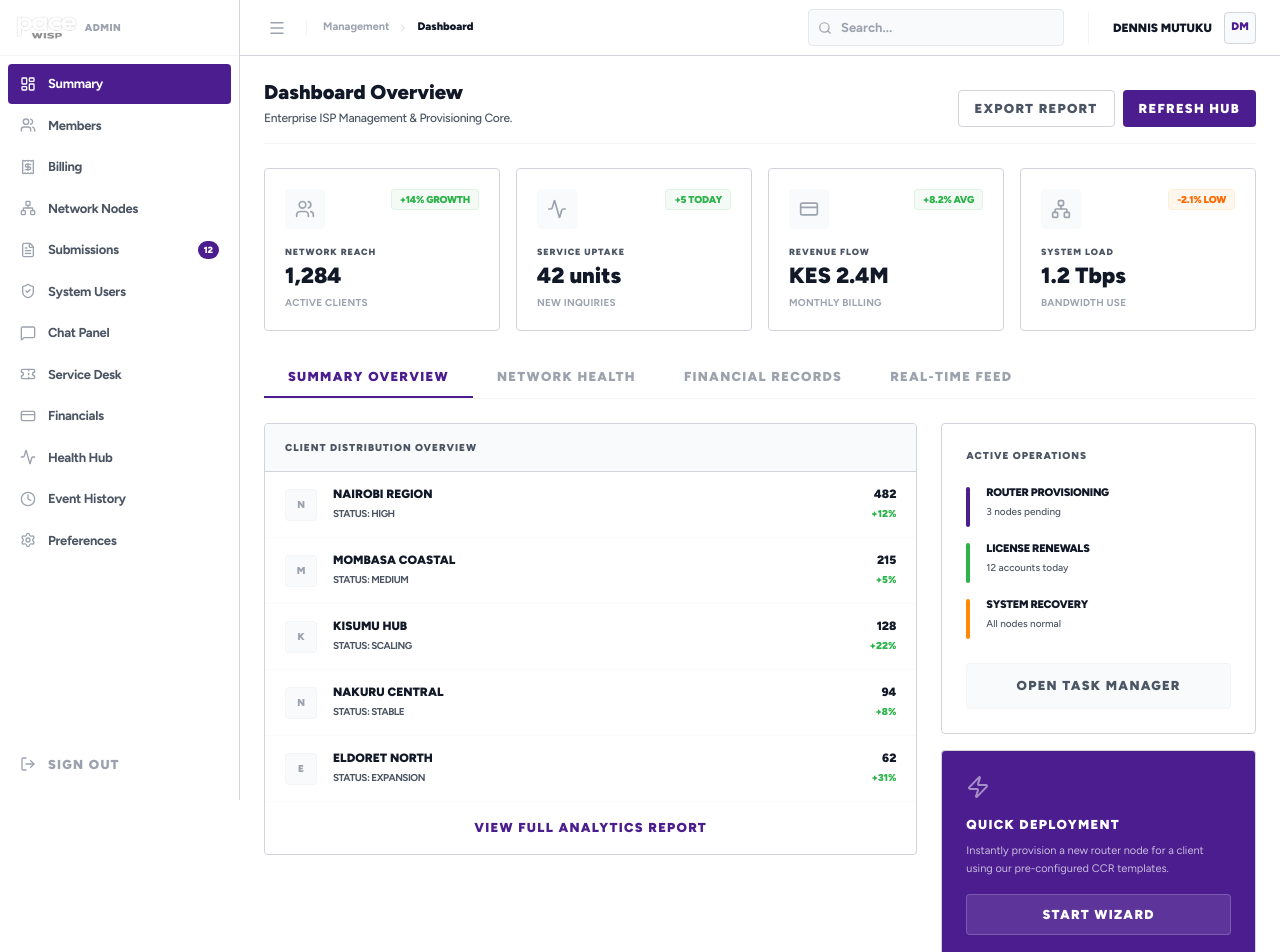
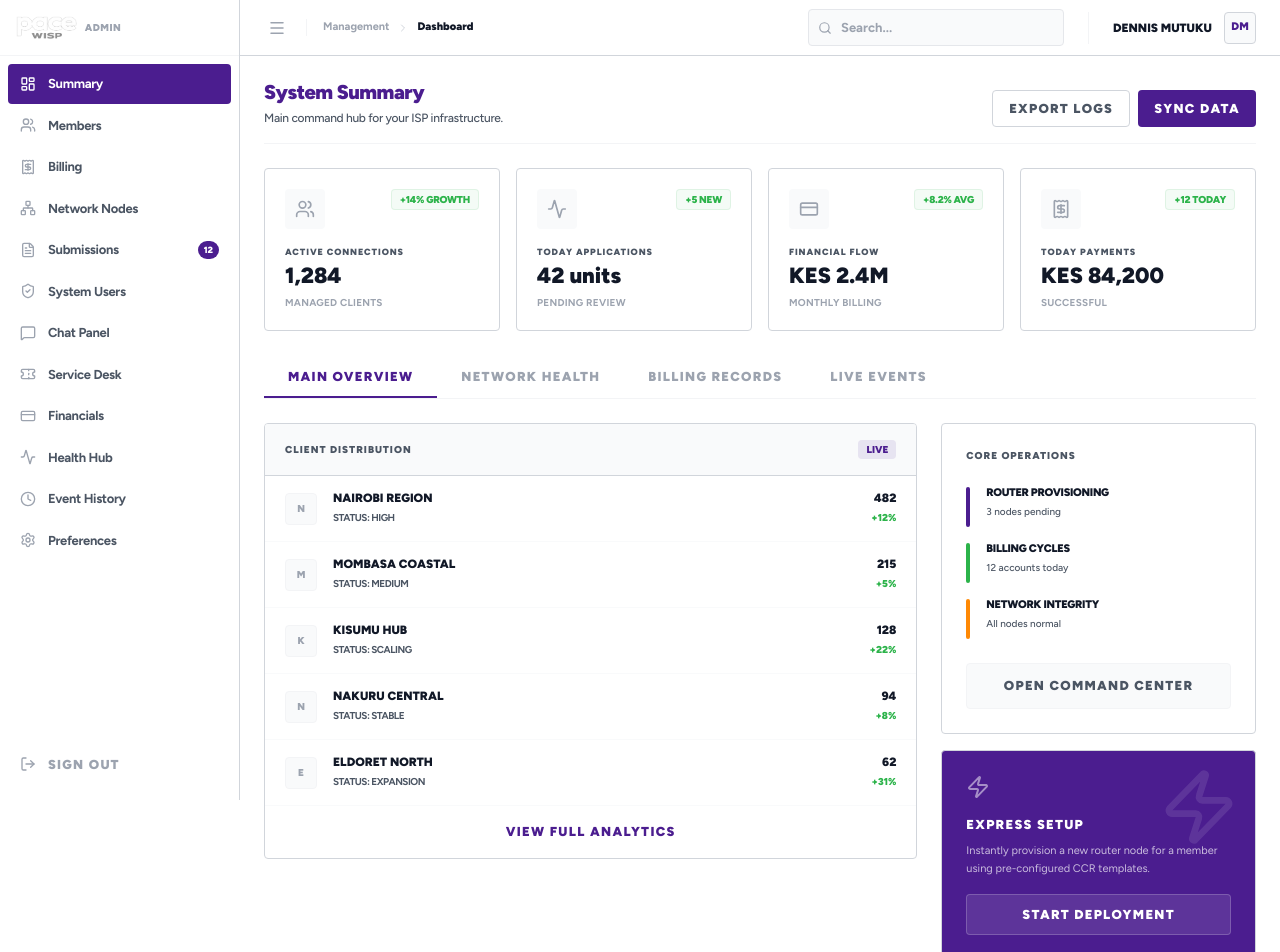
Before and after one commit to dennismutuku2005/pacewebsite, a Next.js app in the folder paceadmin/: page /dashboard in a window 1280 px wide. Shown: the top 952 px of the page. Built offline with nearby package versions, Linux system fonts and the light colour scheme.

Commit message:
Auto-update: page.js

```diff
--- a/paceadmin/src/app/dashboard/page.js
+++ b/paceadmin/src/app/dashboard/page.js
@@ -4,37 +4,34 @@ import React, { useState, useEffect } from 'react'
 import { motion, AnimatePresence } from 'framer-motion'
 import {
     Users, Activity, CreditCard, Network,
-    ArrowUpRight, ArrowDownRight, Search,
-    Clock, CheckCircle2, Globe, Laptop, Zap
+    Zap, Receipt
 } from 'lucide-react'
 import { cn } from '@/lib/utils'
+import { Spinner } from '@/components/Loader'
+import { Skeleton, CardSkeleton } from '@/components/Skeleton'
 
 export default function DashboardPage() {
-    const [activeTab, setActiveTab] = useState('summary')
-    const [isLoading, setIsLoading] = useState(true)
+    const [activeTab, setActiveTab] = useState('overview')
+    const [isRefreshing, setIsRefreshing] = useState(true)
 
     useEffect(() => {
-        const timer = setTimeout(() => setIsLoading(false), 1200)
+        const timer = setTimeout(() => setIsRefreshing(false), 1200)
         return () => clearTimeout(timer)
     }, [])
 
-    const stats = [
-        { label: 'Network Reach', value: '1,284', change: '+14% growth', note: 'Active Clients', icon: Users },
-        { label: 'Service Uptake', value: '42 units', change: '+5 today', note: 'New Inquiries', icon: Activity },
-        { label: 'Revenue Flow', value: 'KES 2.4M', change: '+8.2% avg', note: 'Monthly Billing', icon: CreditCard },
-        { label: 'System Load', value: '1.2 Tbps', change: '-2.1% low', note: 'Bandwidth Use', icon: Network },
+    const metrics = [
+        { label: 'Active Connections', value: '1,284', change: '+14% growth', note: 'Managed Clients', icon: Users },
+        { label: 'Today Applications', value: '42 units', change: '+5 new', note: 'Pending Review', icon: Activity },
+        { label: 'Financial Flow', value: 'KES 2.4M', change: '+8.2% avg', note: 'Monthly Billing', icon: CreditCard },
+        { label: 'Today Payments', value: 'KES 84,200', change: '+12 today', note: 'Successful', icon: Receipt },
     ]
 
-    const tabs = [
-        { id: 'summary', label: 'Summary Overview' },
+    const categories = [
+        { id: 'overview', label: 'Main Overview' },
         { id: 'network', label: 'Network Health' },
-        { id: 'financials', label: 'Financial Records' },
-        { id: 'monitoring', label: 'Real-time Feed' },
+        { id: 'financials', label: 'Billing Records' },
+        { id: 'monitoring', label: 'Live Events' },
     ]
-
-    const Skeleton = ({ className }) => (
-        <div className={cn("animate-pulse bg-gray-50 rounded", className)}></div>
-    )
 
     return (
         <div className="space-y-6 font-figtree">
@@ -42,59 +39,63 @@ export default function DashboardPage() {
             {/* Title Section */}
             <div className="border-b border-gray-100 pb-4 flex justify-between items-end">
                 <div>
-                    <h1 className="text-[20px] font-black text-admin-value leading-tight">Dashboard Overview</h1>
-                    <p className="text-[12px] text-admin-label mt-1 font-medium tracking-tight">Enterprise ISP Management & Provisioning Core.</p>
+                    <h1 className="text-[20px] font-black text-admin-value leading-tight tracking-tight text-pace-purple">System Summary</h1>
+                    <p className="text-[12px] text-admin-label mt-1 font-medium tracking-tight">Main command hub for your ISP infrastructure.</p>
                 </div>
                 <div className="flex gap-2">
                     <button className="px-4 py-2 border border-pace-border text-admin-label rounded text-[11px] font-black hover:border-pace-purple transition-all uppercase tracking-widest bg-white">
-                        Export Report
+                        Export Logs
                     </button>
-                    <button className="px-4 py-2 bg-pace-purple text-white rounded text-[11px] font-black hover:bg-[#3d1a75] transition-all uppercase tracking-widest shadow-none">
-                        Refresh Hub
+                    <button
+                        onClick={() => { setIsRefreshing(true); setTimeout(() => setIsRefreshing(false), 1000); }}
+                        className="px-4 py-2 bg-pace-purple text-white rounded text-[11px] font-black hover:bg-[#3d1a75] transition-all uppercase tracking-widest shadow-none flex items-center gap-2"
+                    >
+                        {isRefreshing ? <Spinner size={12} className="text-white" /> : null}
+                        Sync Data
                     </button>
                 </div>
             </div>
 
-            {/* Numerical Data Grid - Clean & Graph-free */}
+            {/* Performance Metrics Grid */}
             <div className="grid grid-cols-1 sm:grid-cols-2 lg:grid-cols-4 gap-4">
-                {stats.map((stat, i) => (
-                    <div key={i} className="bg-white border border-pace-border rounded p-5 flex flex-col justify-between hover:border-pace-purple transition-all group">
-                        <div className="flex justify-between items-start mb-4">
-                            <div className="w-10 h-10 rounded bg-gray-50 flex items-center justify-center text-admin-dim group-hover:text-pace-purple group-hover:bg-pace-purple/5 transition-all">
-                                <stat.icon size={20} />
-                            </div>
-                            {isLoading ? <Skeleton className="h-4 w-12" /> : (
+                {isRefreshing ? (
+                    [...Array(4)].map((_, i) => <CardSkeleton key={i} />)
+                ) : (
+                    metrics.map((metric, i) => (
+                        <div key={i} className="bg-white border border-pace-border rounded p-5 flex flex-col justify-between hover:border-pace-purple transition-all group relative overflow-hidden">
+                            <div className="flex justify-between items-start mb-4">
+                                <div className="w-10 h-10 rounded bg-gray-50 flex items-center justify-center text-admin-dim group-hover:text-pace-purple group-hover:bg-pace-purple/5 transition-all">
+                                    <metric.icon size={20} />
+                                </div>
                                 <span className={cn(
                                     "text-[10px] font-black uppercase tracking-tight px-2 py-0.5 rounded-sm border",
-                                    stat.change.includes('+') ? "text-pace-green bg-pace-green/5 border-pace-green/10" : "text-orange-500 bg-orange-50 border-orange-100"
-                                )}>{stat.change}</span>
-                            )}
+                                    metric.change.includes('+') ? "text-pace-green bg-pace-green/5 border-pace-green/10" : "text-orange-500 bg-orange-50 border-orange-100"
+                                )}>{metric.change}</span>
+                            </div>
+                            <div>
+                                <p className="text-[9px] font-black text-admin-label uppercase tracking-widest mb-1.5">{metric.label}</p>
+                                <h3 className="text-[22px] font-black text-admin-value leading-none">{metric.value}</h3>
+                                <p className="text-[10px] font-bold text-admin-dim mt-2 uppercase tracking-wide">{metric.note}</p>
+                            </div>
                         </div>
-                        <div>
-                            <p className="text-[9px] font-black text-admin-label uppercase tracking-widest mb-1.5">{stat.label}</p>
-                            {isLoading ? <Skeleton className="h-7 w-24" /> : (
-                                <h3 className="text-[22px] font-black text-admin-value leading-none">{stat.value}</h3>
-                            )}
-                            <p className="text-[10px] font-bold text-admin-dim mt-2 uppercase tracking-wide">{stat.note}</p>
-                        </div>
-                    </div>
-                ))}
+                    ))
+                )}
             </div>
 
-            {/* Content Tabs */}
+            {/* Module Tabs */}
             <div className="space-y-6">
                 <div className="flex border-b border-gray-100">
-                    {tabs.map((tab) => (
+                    {categories.map((cat) => (
                         <button
-                            key={tab.id}
-                            onClick={() => setActiveTab(tab.id)}
+                            key={cat.id}
+                            onClick={() => setActiveTab(cat.id)}
                             className={cn(
                                 "px-6 py-3 text-[11px] font-black uppercase tracking-widest transition-all relative",
-                                activeTab === tab.id ? "text-pace-purple" : "text-admin-dim hover:text-admin-value"
+                                activeTab === cat.id ? "text-pace-purple" : "text-admin-dim hover:text-admin-value"
                             )}
                         >
-                            {tab.label}
-                            {activeTab === tab.id && (
+                            {cat.label}
+                            {activeTab === cat.id && (
                                 <motion.div layoutId="activeTab" className="absolute bottom-0 left-0 right-0 h-0.5 bg-pace-purple" />
                             )}
                         </button>
@@ -109,17 +110,18 @@ export default function DashboardPage() {
                         exit={{ opacity: 0, y: -10 }}
                         className="grid grid-cols-1 lg:grid-cols-3 gap-6"
                     >
-                        {/* Summary Column */}
+                        {/* Information Column */}
                         <div className="lg:col-span-2 space-y-4">
                             <div className="border border-pace-border rounded bg-white overflow-hidden shadow-none">
-                                <div className="bg-gray-50 px-5 py-4 border-b border-pace-border">
-                                    <h4 className="text-[10px] font-black text-admin-label uppercase tracking-widest">Client Distribution Overview</h4>
+                                <div className="bg-gray-50 px-5 py-4 border-b border-pace-border flex justify-between items-center">
+                                    <h4 className="text-[10px] font-black text-admin-label uppercase tracking-widest">Client Distribution</h4>
+                                    <span className="text-[10px] bg-pace-purple/10 text-pace-purple px-2 py-0.5 rounded font-black">LIVE</span>
                                 </div>
                                 <div className="p-0 divide-y divide-gray-50">
-                                    {isLoading ? (
+                                    {isRefreshing ? (
                                         [...Array(5)].map((_, i) => (
-                                            <div key={i} className="p-4 flex gap-4">
-                                                <Skeleton className="w-full h-8" />
+                                            <div key={i} className="px-5 py-4">
+                                                <Skeleton className="w-full h-10" />
                                             </div>
                                         ))
                                     ) : (
@@ -149,7 +151,7 @@ export default function DashboardPage() {
                                     )}
                                 </div>
                                 <button className="w-full py-4 text-center border-t border-gray-50 text-[10px] font-black text-pace-purple uppercase tracking-widest hover:bg-gray-50 transition-all">
-                                    View Full Analytics Report
+                                    View Full Analytics
                                 </button>
                             </div>
                         </div>
@@ -157,12 +159,12 @@ export default function DashboardPage() {
                         {/* Fast Actions/Monitoring Column */}
                         <div className="space-y-4">
                             <div className="border border-pace-border rounded bg-white p-6 space-y-6">
-                                <h4 className="text-[10px] font-black text-admin-label uppercase tracking-widest">Active Operations</h4>
+                                <h4 className="text-[10px] font-black text-admin-label uppercase tracking-widest">Core Operations</h4>
                                 <div className="space-y-4">
                                     {[
                                         { label: 'Router Provisioning', sub: '3 nodes pending', color: 'bg-pace-purple' },
-                                        { label: 'License Renewals', sub: '12 accounts today', color: 'bg-pace-green' },
-                                        { label: 'System Recovery', sub: 'All nodes normal', color: 'bg-orange-400' },
+                                        { label: 'Billing Cycles', sub: '12 accounts today', color: 'bg-pace-green' },
+                                        { label: 'Network Integrity', sub: 'All nodes normal', color: 'bg-orange-400' },
                                     ].map((action, i) => (
                                         <div key={i} className="flex gap-4">
                                             <div className={cn("w-1 h-10 rounded-full", action.color)}></div>
@@ -174,18 +176,21 @@ export default function DashboardPage() {
                                     ))}
                                 </div>
                                 <button className="w-full py-3 bg-gray-50 border border-gray-100 text-admin-label rounded text-[10px] font-black uppercase tracking-widest hover:border-pace-purple hover:text-pace-purple transition-all">
-                                    Open Task Manager
+                                    Open Command Center
                                 </button>
                             </div>
 
-                            <div className="border border-pace-border rounded bg-pace-purple p-6 text-white space-y-4">
-                                <Zap size={24} className="opacity-50" />
-                                <div>
-                                    <h4 className="text-[13px] font-black uppercase tracking-widest">Quick Deployment</h4>
-                                    <p className="text-[11px] opacity-70 mt-2 leading-relaxed">Instantly provision a new router node for a client using our pre-configured CCR templates.</p>
+                            <div className="border border-pace-border rounded bg-pace-purple p-6 text-white space-y-4 relative overflow-hidden group">
+                                <div className="absolute top-0 right-0 p-4 opacity-10 group-hover:scale-110 transition-transform">
+                                    <Zap size={80} />
                                 </div>
-                                <button className="w-full py-2.5 bg-white/10 hover:bg-white/20 border border-white/20 rounded text-[10px] font-black uppercase tracking-widest transition-all">
-                                    Start Wizard
+                                <Zap size={24} className="opacity-50 relative z-10" />
+                                <div className="relative z-10">
+                                    <h4 className="text-[13px] font-black uppercase tracking-widest">Express Setup</h4>
+                                    <p className="text-[11px] opacity-70 mt-2 leading-relaxed">Instantly provision a new router node for a member using pre-configured CCR templates.</p>
+                                </div>
+                                <button className="w-full py-2.5 bg-white/10 hover:bg-white/20 border border-white/20 rounded text-[10px] font-black uppercase tracking-widest transition-all relative z-10">
+                                    Start Deployment
                                 </button>
                             </div>
                         </div>
```
